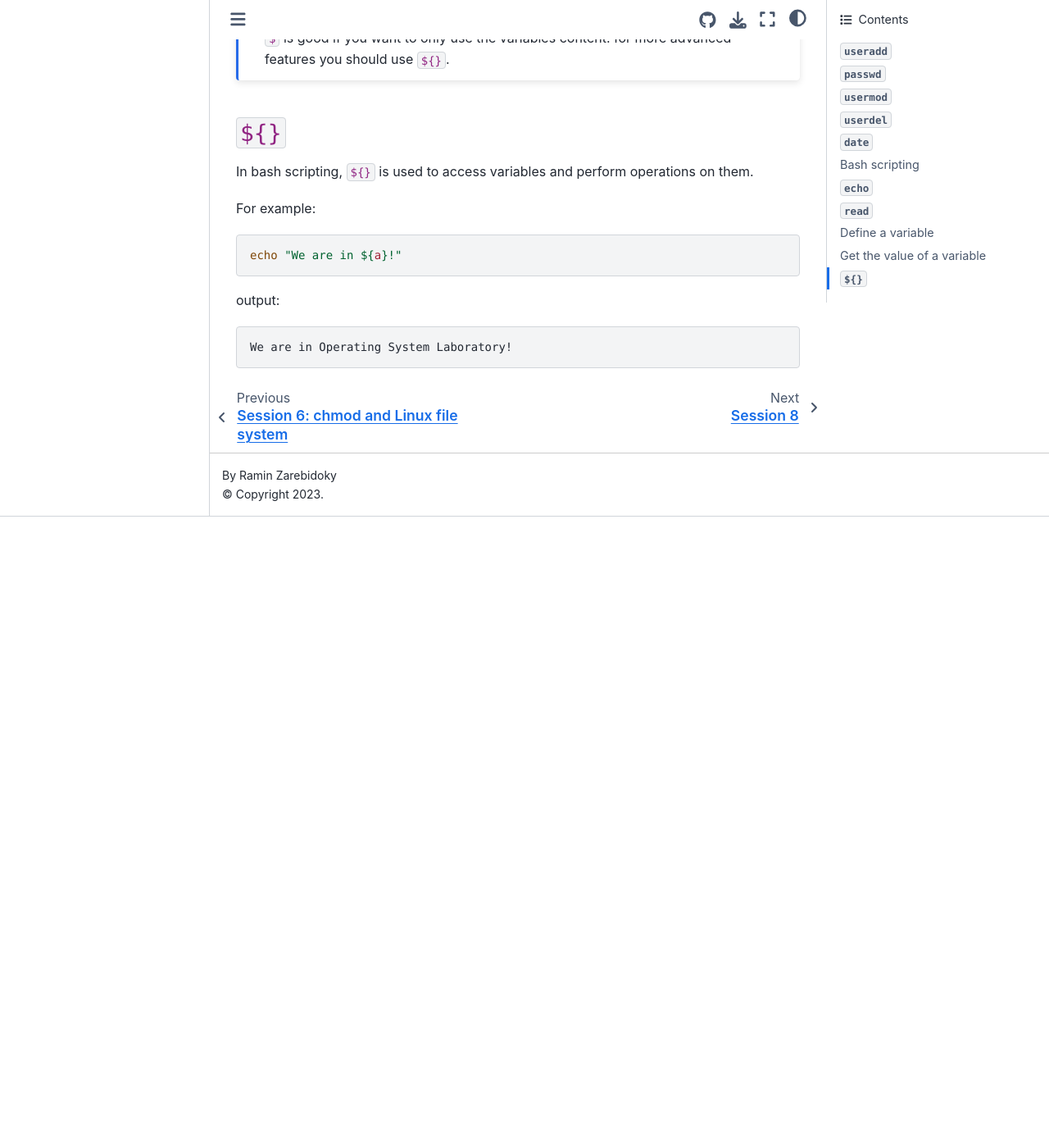
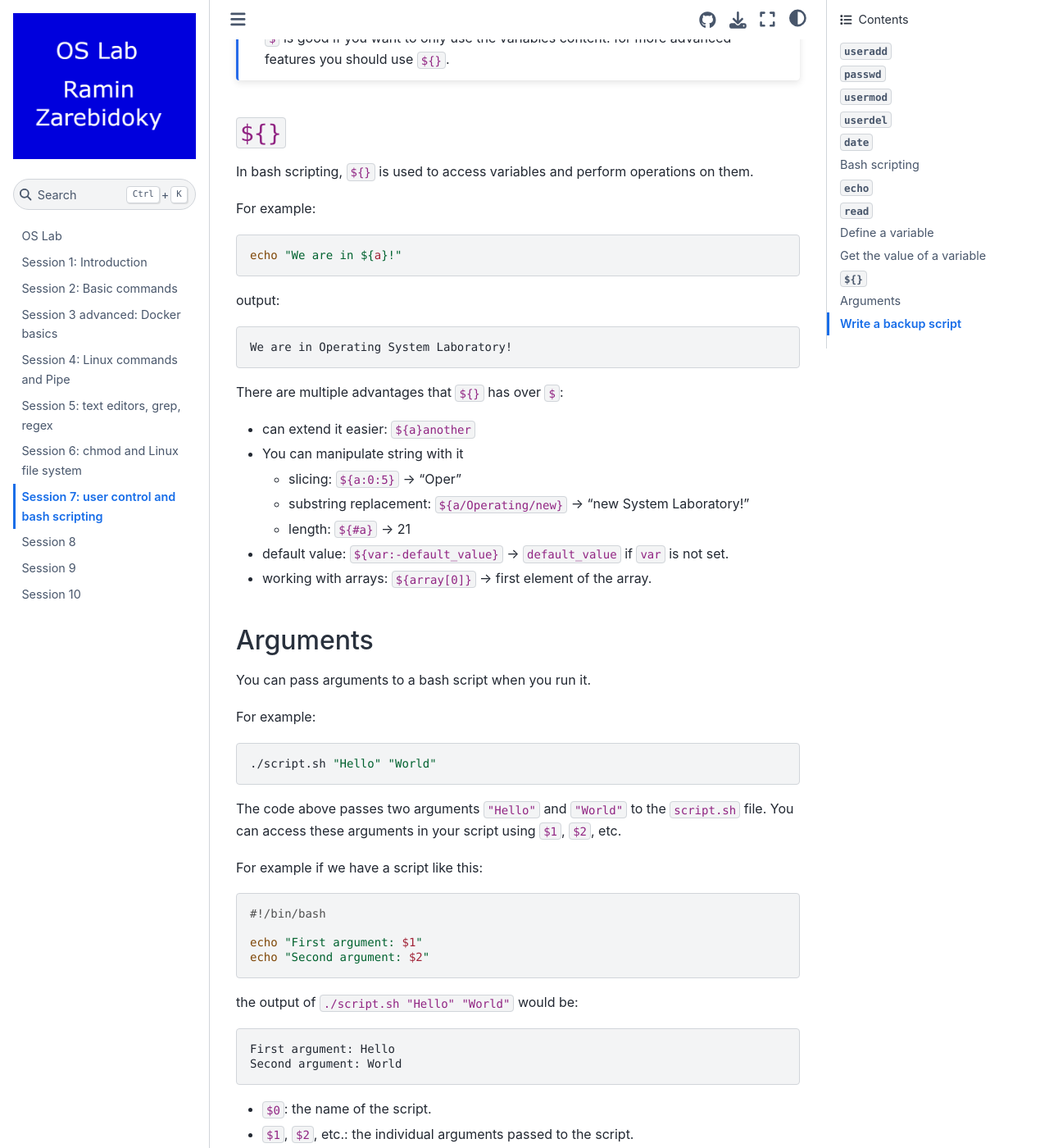
Before and after one commit to LiterallyTheOne/os_lab, a Jupyter Book: the page built from docs/session_7.md, in a window 1280 px wide and 1400 px high, scrolled down 5045 px. Shown: the whole window at 82% size. Built offline with Jupyter Book 1.0.4 settings and Sphinx 7.4.7 and the Sphinx Book theme 1.1.4, drawn with Linux system fonts in a browser that asks for light colours; before the commit the page ends 5675 px from its top, so only the background shows below that; some of the changed text lies outside the part shown.

Commit message:
Add `${}`, Arguments and write a backup script

````diff
--- a/docs/session_7.md
+++ b/docs/session_7.md
@@ -222,3 +222,74 @@
 ```text
 We are in Operating System Laboratory!
 ```
+
+There are multiple advantages that `${}` has over `$`:
+
+* can extend it easier: `${a}another`
+* You can manipulate string with it
+  * slicing: `${a:0:5}` -> "Oper"
+  * substring replacement: `${a/Operating/new}` -> "new System Laboratory!"
+  * length: `${#a}` -> 21
+* default value: `${var:-default_value}` -> `default_value` if `var` is not set.
+* working with arrays: `${array[0]}` -> first element of the array.
+
+
+## Arguments
+
+You can pass arguments to a bash script when you run it.
+
+For example:
+
+```shell
+./script.sh "Hello" "World"
+```
+
+The code above passes two arguments `"Hello"` and `"World"` to the `script.sh` file.
+You can access these arguments in your script using `$1`, `$2`, etc.
+
+For example if we have a script like this:
+
+```shell
+#!/bin/bash
+
+echo "First argument: $1"
+echo "Second argument: $2"
+```
+
+the output of `./script.sh "Hello" "World"` would be:
+
+```text
+First argument: Hello
+Second argument: World
+```
+
+* `$0`: the name of the script.
+* `$1`, `$2`, etc.: the individual arguments passed to the script.
+* `$#`: the number of arguments passed to the script.
+* `$@`: all the arguments passed to the script as a list.
+* `$*`: all the arguments passed to the script as a single string.
+
+
+## Write a backup script
+
+Now lets write a script that backups the files of the given directory.
+The result directory should be in this format:
+
+* `backup-YY-MM-DD-HH-MM-SS)`
+
+the code for doing that would be something like below:
+
+```shell
+#! /bin/bash
+
+# name our directory
+target_dir="backup-$(date +%Y-%m-%d-%H-%M-%S)"
+
+# create the backup directory
+mkdir $target_dir
+
+# copy all files from the source directory to the target directory
+cp -r $1 $target_dir
+
+echo "done"
+```
````
